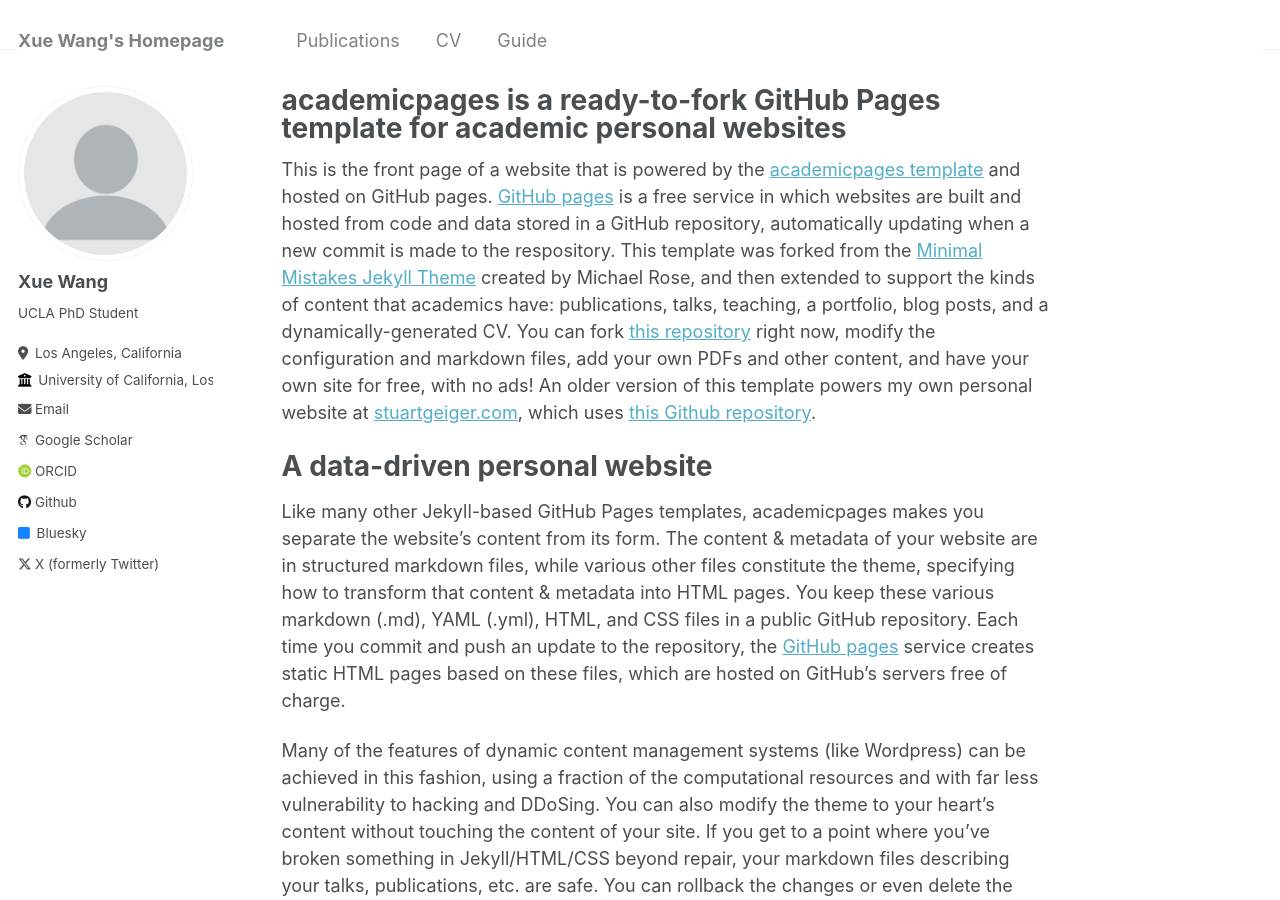
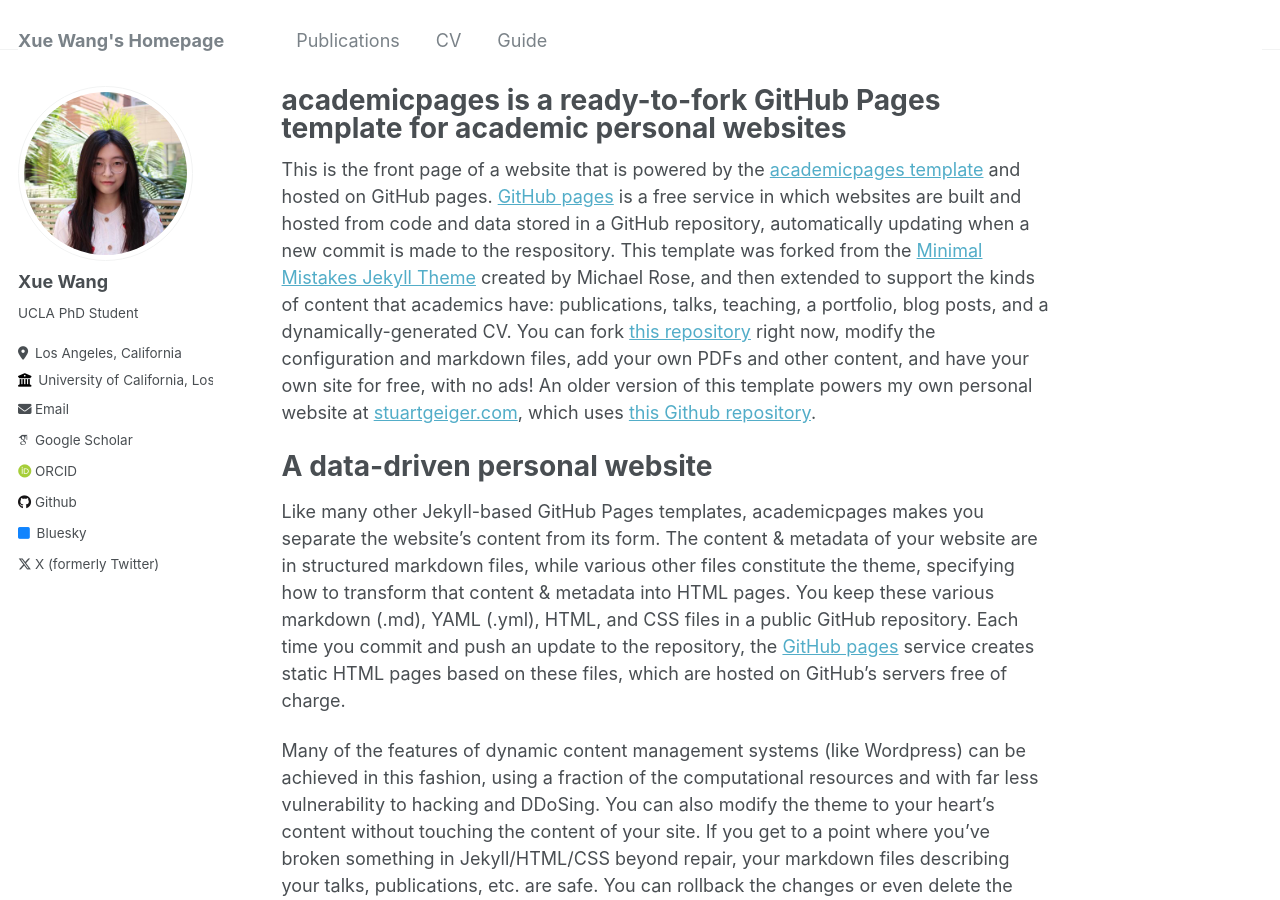
Before and after one commit to xueewang/xueewang.github.io, a Jekyll site: the page built from _pages/about.md, in a window 1280 px wide and 900 px high. Built offline with Jekyll 4.4.1, drawn with Linux system fonts in a browser that asks for light colours; some web fonts are replaced.

Commit message:
Update _config.yml

```diff
--- a/_config.yml
+++ b/_config.yml
@@ -21,7 +21,7 @@ repository               : "xueewang/xueewang.github.io"
 #               Additional customization can be done by editing /_includes/author-profile.html
 author:
   # Biographic information
-  avatar           : "profile.png"
+  avatar           : "portrait.jpeg"
   name             : "Xue Wang"
   pronouns         : # example: "she/her"
   bio              : "UCLA PhD Student"
```
